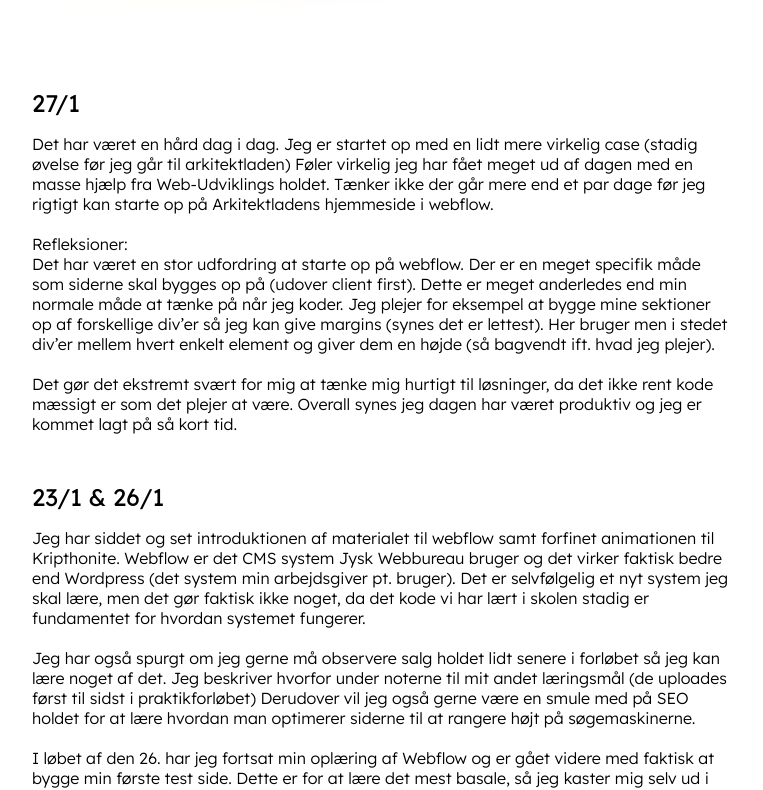
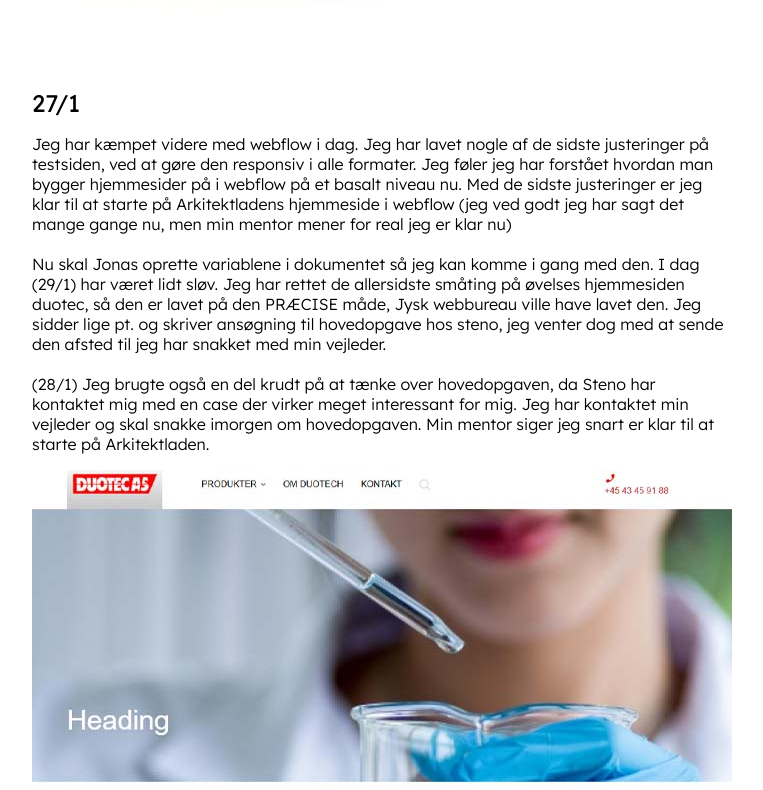
Before and after one commit to AlbertHetting/AlbertHetting.github.io, a React (Vite) app: page /blog in a window 1280 px wide. Shown: the part 260-1050 px from the top of the page, without its empty margins (258-1021 px from the left). Built offline with nearby package versions, Linux system fonts and the light colour scheme; the HTML template or start-up script is replaced by a standard one.

Commit message:
2901 update

```diff
--- a/src/pages/Blog.jsx
+++ b/src/pages/Blog.jsx
@@ -22,6 +22,39 @@ export default function Blog() {
       </section>
       <div>
         <div className="BlogSectionMain">
+          <div className="things reveal4 stagger">
+            <div className="Daily">
+              <h1> 27/1 </h1>
+              <p className="PText">
+                Jeg har kæmpet videre med webflow i dag. Jeg har lavet nogle af
+                de sidste justeringer på testsiden, ved at gøre den responsiv i
+                alle formater. Jeg føler jeg har forstået hvordan man bygger
+                hjemmesider på i webflow på et basalt niveau nu. Med de sidste
+                justeringer er jeg klar til at starte på Arkitektladens
+                hjemmeside i webflow (jeg ved godt jeg har sagt det mange gange
+                nu, men min mentor mener for real jeg er klar nu) <br></br>{" "}
+                <br></br> Nu skal Jonas oprette variablene i dokumentet så jeg
+                kan komme i gang med den. I dag (29/1) har været lidt sløv. Jeg
+                har rettet de allersidste småting på øvelses hjemmesiden duotec,
+                så den er lavet på den PRÆCISE måde, Jysk webbureau ville have
+                lavet den. Jeg sidder lige pt. og skriver ansøgning til
+                hovedopgave hos steno, jeg venter dog med at sende den afsted
+                til jeg har snakket med min vejleder.<br></br> <br></br> (28/1)
+                Jeg brugte også en del krudt på at tænke over hovedopgaven, da
+                Steno har kontaktet mig med en case der virker meget interessant
+                for mig. Jeg har kontaktet min vejleder og skal snakke imorgen
+                om hovedopgaven. Min mentor siger jeg snart er klar til at
+                starte på Arkitektladen.
+              </p>
+
+              <img
+                className="imagecontainer1"
+                src={withBase("Images/2901.jpg")}
+                alt=""
+              />
+            </div>
+          </div>
+
           <div className="things reveal4 stagger">
             <div className="Daily">
               <h1> 27/1 </h1>
```
Also changed, not shown: public/Images/2901.jpg (added).
